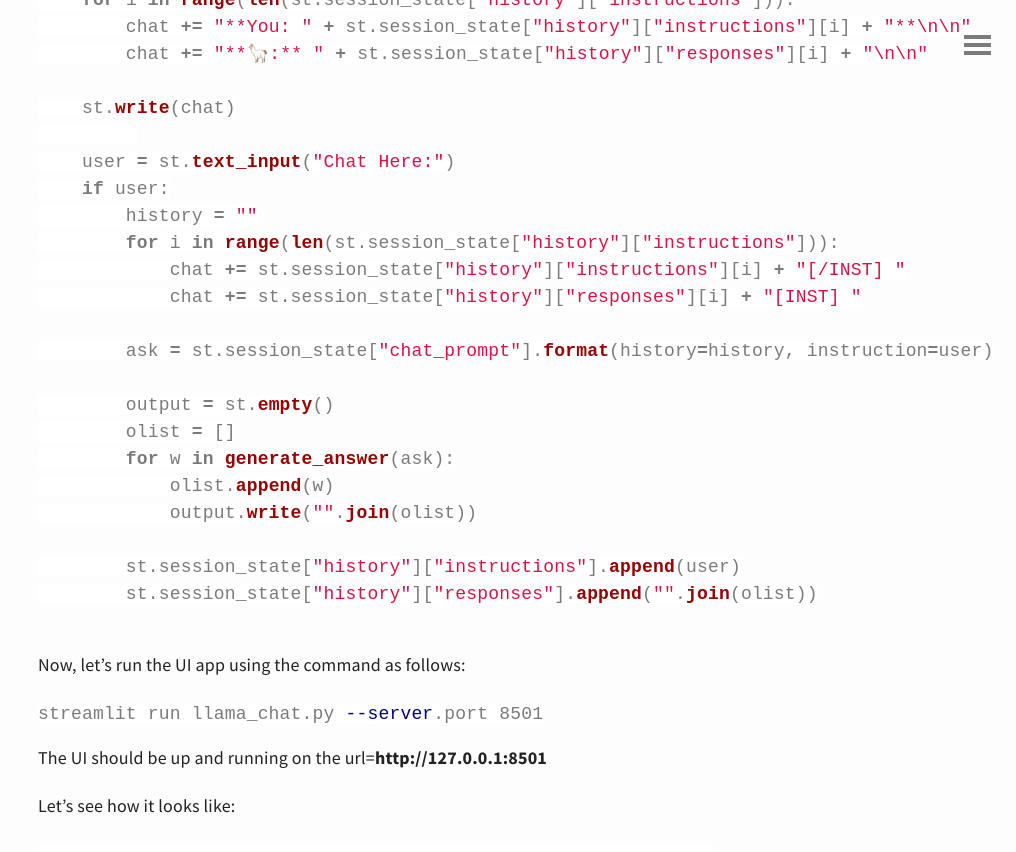
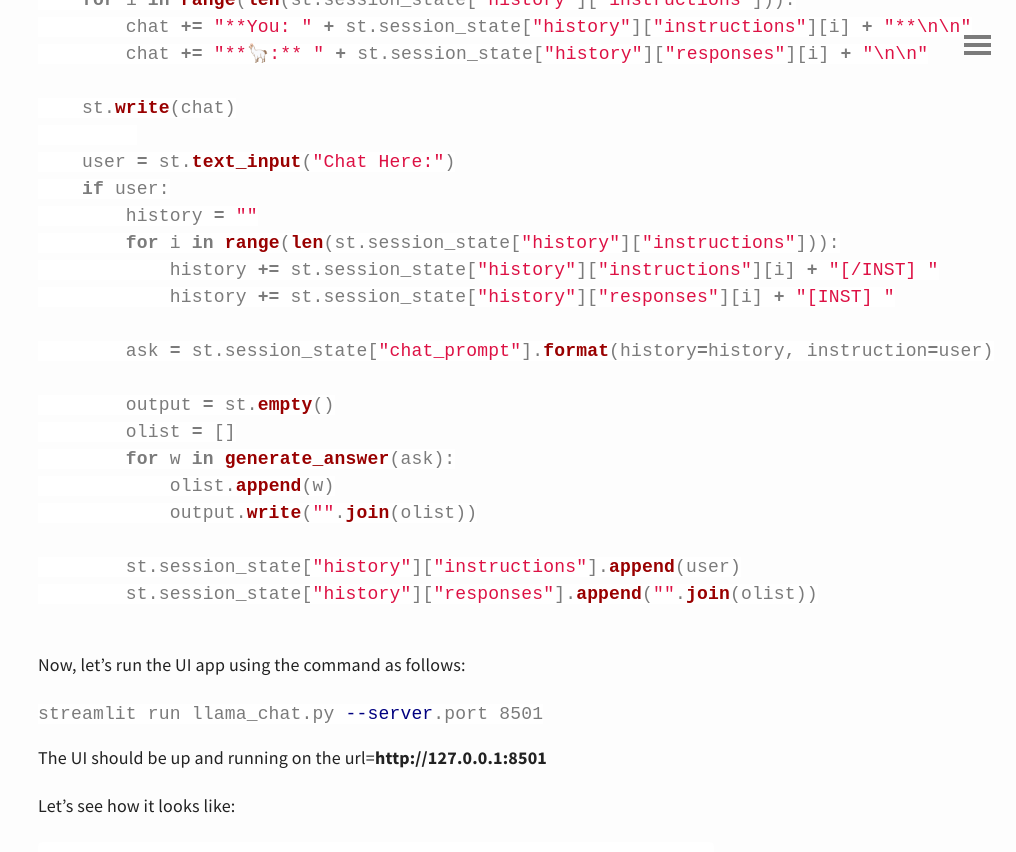
Before and after one commit to spraphul/blog, a Jekyll site: the page built from _posts/2023-10-26-llama.md, in a window 1280 px wide and 900 px high, scrolled down 3810 px. Shown: the top 852 px of the window, without its empty margins (264-1280 px from the left). Built offline with Jekyll 4.4.1, drawn with Linux system fonts in a browser that asks for light colours.

Commit message:
Update 2023-10-26-llama.md

```diff
--- a/_posts/2023-10-26-llama.md
+++ b/_posts/2023-10-26-llama.md
@@ -131,8 +131,8 @@ if __name__=='__main__':
     if user:
         history = ""
         for i in range(len(st.session_state["history"]["instructions"])):
-            chat += st.session_state["history"]["instructions"][i] + "[/INST] "
-            chat += st.session_state["history"]["responses"][i] + "[INST] "
+            history += st.session_state["history"]["instructions"][i] + "[/INST] "
+            history += st.session_state["history"]["responses"][i] + "[INST] "
 
         ask = st.session_state["chat_prompt"].format(history=history, instruction=user)
 
```
